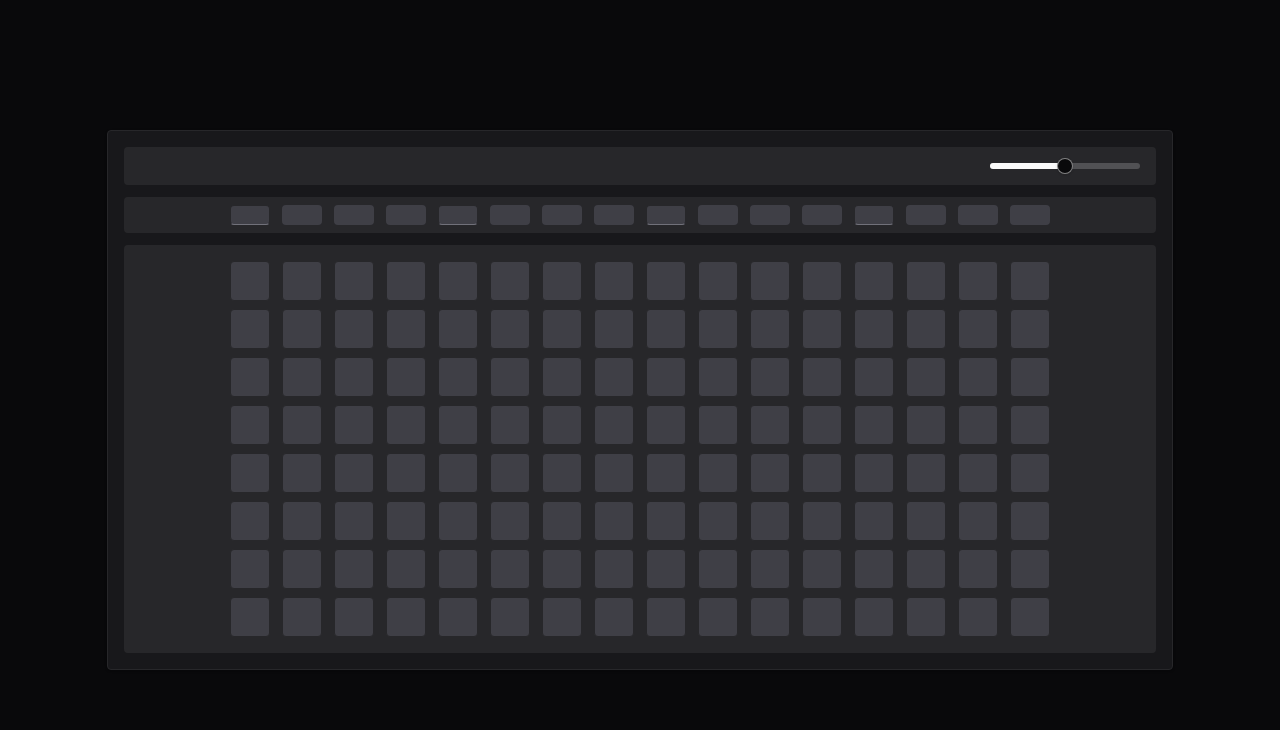
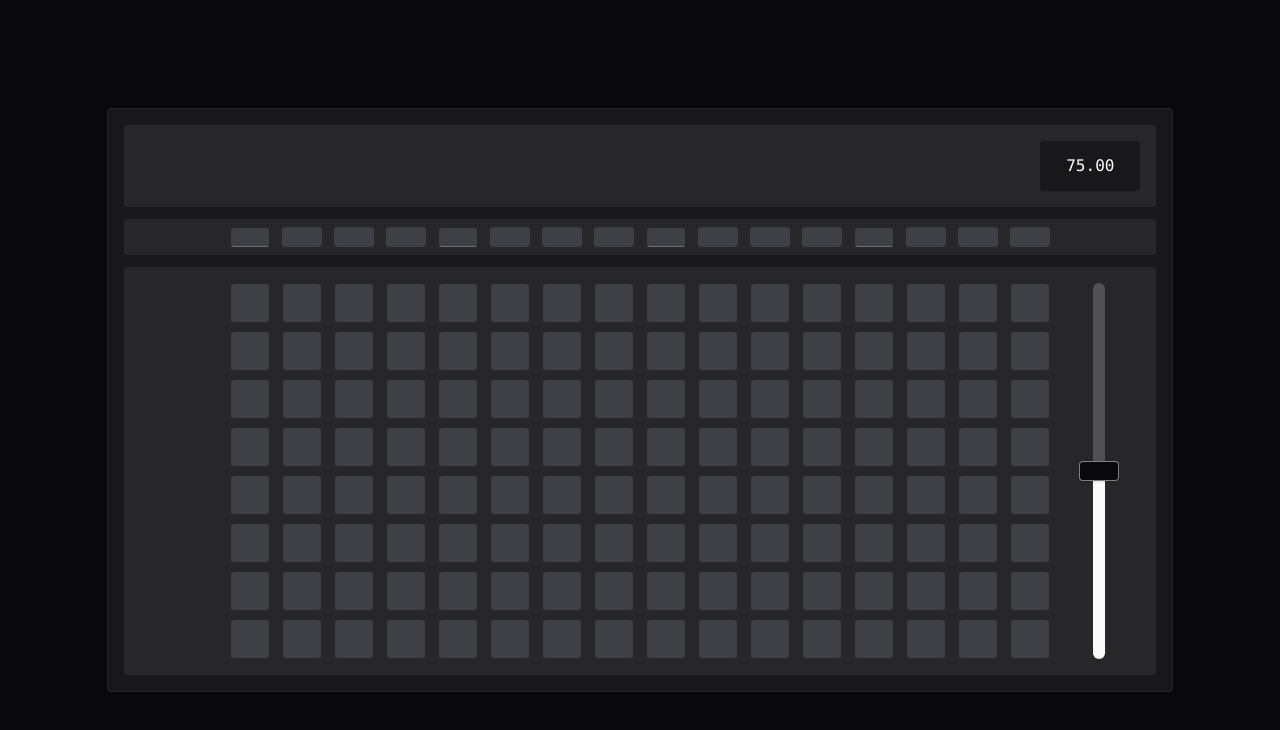
Before and after one commit to matthewalton/interactive-sequencer, a React (Vite) app: page / in a window 1280 px wide. Shown: the top 730 px of the page. Built offline with nearby package versions, Linux system fonts and the light colour scheme.

Commit message:
setup vertical tempo slider

```diff
--- a/src/components/sequencer/interface/step-grid.tsx
+++ b/src/components/sequencer/interface/step-grid.tsx
@@ -1,14 +1,22 @@
+import TempoSliderControl from "../options/tempo-slider-control"
+
 export default function StepGrid({ stepLength }: { stepLength: number }) {
   const gridRows = 8
 
   return (
     <div className="w-full rounded-sm bg-zinc-800 p-4">
+      <div className="flex justify-center gap-2">
+        <div className="w-[100px]"></div>
         <div className="flex flex-col gap-2">
           {Array(gridRows)
             .fill(null)
             .map((_, i) => (
               <StepGridRow key={i} stepLength={stepLength} />
             ))}
+        </div>
+        <div className="flex w-[100px] justify-center">
+          <TempoSliderControl />
+        </div>
       </div>
     </div>
   )
--- a/src/components/sequencer/options/tempo-slider-control.tsx
+++ b/src/components/sequencer/options/tempo-slider-control.tsx
@@ -1,5 +1,5 @@
-import { Slider } from "@/components/ui/slider"
+import { VerticalSlider } from "@/components/ui/vertical-slider"
 
 export default function TempoSliderControl() {
-  return <Slider defaultValue={[50]} max={100} step={5} className="w-[150px]" />
+  return <VerticalSlider defaultValue={[50]} max={100} step={5} />
 }
--- /dev/null
+++ b/src/components/sequencer/options/tempo-slider-display.tsx
@@ -0,0 +1,9 @@
+export default function TempoSliderDisplay() {
+  return (
+    <div className="flex items-center gap-2">
+      <div className="flex h-[50px] w-[100px] items-center justify-center rounded-sm bg-zinc-900">
+        <div className="font-mono text-white">75.00</div>
+      </div>
+    </div>
+  )
+}
--- /dev/null
+++ b/src/components/sequencer/sequencer-controls.tsx
@@ -0,0 +1,11 @@
+import TempoSliderDisplay from "./options/tempo-slider-display"
+
+export default function SequencerControls() {
+  return (
+    <div className="w-full rounded-sm bg-zinc-800 p-4">
+      <div className="flex justify-end">
+        <TempoSliderDisplay />
+      </div>
+    </div>
+  )
+}
--- a/src/components/sequencer/sequencer-options.tsx
+++ /dev/null
@@ -1,11 +0,0 @@
-import TempoSliderControl from "./options/tempo-slider-control"
-
-export default function SequencerOptions() {
-  return (
-    <div className="w-full rounded-sm bg-zinc-800 p-4">
-      <div className="flex justify-end">
-        <TempoSliderControl />
-      </div>
-    </div>
-  )
-}
--- a/src/components/sequencer/sequencer.tsx
+++ b/src/components/sequencer/sequencer.tsx
@@ -1,11 +1,11 @@
 import SequencerInterface from "./sequencer-interface"
-import SequencerOptions from "./sequencer-options"
+import SequencerControls from "./sequencer-controls"
 
 export default function Sequencer() {
   return (
     <div className="h-min w-5/6 rounded-sm border bg-zinc-900 p-4 text-center shadow">
       <div className="flex flex-col gap-3">
-        <SequencerOptions />
+        <SequencerControls />
         <SequencerInterface />
       </div>
     </div>
--- /dev/null
+++ b/src/components/ui/vertical-slider.tsx
@@ -0,0 +1,27 @@
+import * as React from "react"
+import * as SliderPrimitive from "@radix-ui/react-slider"
+
+import { cn } from "@/lib/utils"
+
+const VerticalSlider = React.forwardRef<
+  React.ElementRef<typeof SliderPrimitive.Root>,
+  React.ComponentPropsWithoutRef<typeof SliderPrimitive.Root>
+>(({ className, ...props }, ref) => (
+  <SliderPrimitive.Root
+    ref={ref}
+    orientation="vertical"
+    className={cn(
+      "relative flex h-full w-4 cursor-pointer touch-none select-none justify-center",
+      className,
+    )}
+    {...props}
+  >
+    <SliderPrimitive.Track className="relative h-full w-3 overflow-hidden rounded-full bg-primary/20">
+      <SliderPrimitive.Range className="absolute left-0 w-full bg-primary" />
+    </SliderPrimitive.Track>
+    <SliderPrimitive.Thumb className="block h-5 w-10 rounded-sm border border-primary/50 bg-background shadow transition-colors focus-visible:outline-none focus-visible:ring-1 focus-visible:ring-ring disabled:pointer-events-none disabled:opacity-50" />
+  </SliderPrimitive.Root>
+))
+VerticalSlider.displayName = SliderPrimitive.Root.displayName
+
+export { VerticalSlider }
```
Lines whose indentation alone changed are shown as unchanged.
